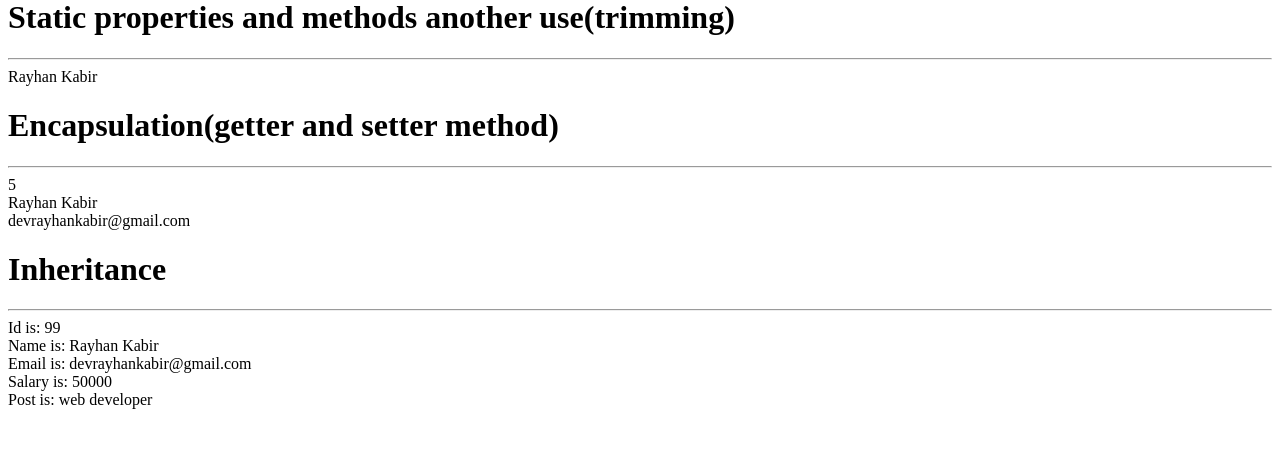
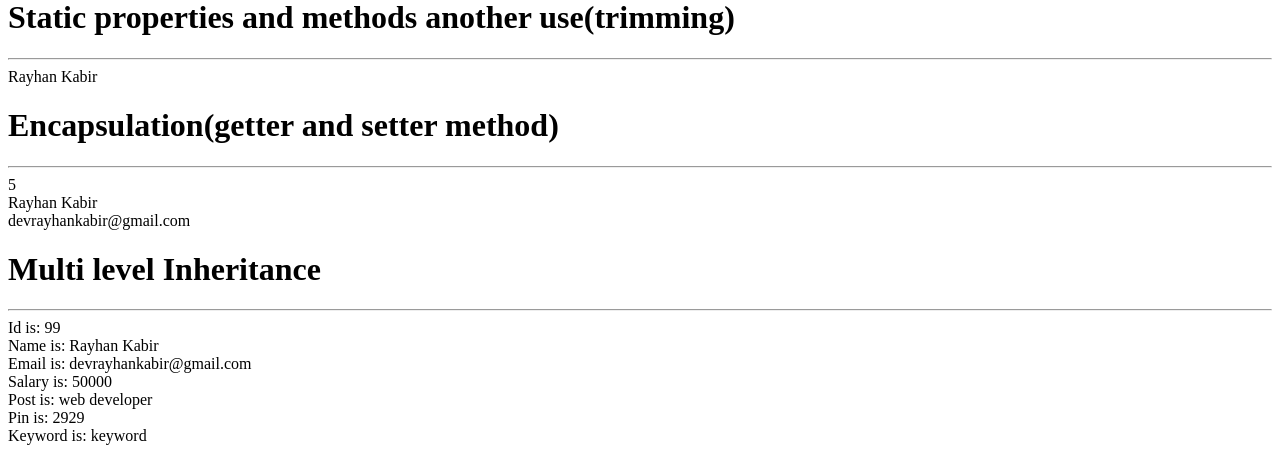
Before and after one commit to rayhankabir-me/object-oriented-php, a PHP site: page / in a window 1280 px wide. Shown: the part 872-1325 px from the top of the page. Before the commit the page ends 1281 px from the top, so only its background shows below. Run offline with PHP 8.4, Linux system fonts and the light colour scheme.

Commit message:
multi level inheritance

```diff
--- a/index.php
+++ b/index.php
@@ -247,7 +247,7 @@ echo $object->getEmail() . "<br>";
 
 ?>
 
-<h1>Inheritance</h1><hr>
+<h1>Multi level Inheritance</h1><hr>
 
 <?php
 class People{
@@ -256,7 +256,7 @@ class People{
     protected $name;
     protected $email;
 
-    public function showPeople($i, $n, $e){
+    protected function showPeople($i, $n, $e){   //make it protected if you don't want someone to access
 
         echo "Id is: ".$this->id = $i."<br>";
         echo "Name is: ".$this->name = $n."<br>";
@@ -269,7 +269,7 @@ class Employee extends People{
     private $salary;
     private $post;
 
-    public function showEmployee($i, $n, $e, $s, $p){
+    public function showEmployee($i, $n, $e, $s, $p){    //make it protected if you don't want someone to access, now it is public, so you can access.
 
         $this->showPeople($i, $n, $e);
         echo "Salary is: ".$this->salary = $s."<br>";
@@ -277,7 +277,20 @@ class Employee extends People{
     }
 }
 
-$object = new Employee;
-$object->showEmployee(99, "Rayhan Kabir", 'devrayhankabir@gmail.com',50000, 'web developer');
+class Manager extends Employee{
+
+    private $spin;
+    private $keyword;
+
+    public function showManager($i, $n, $e, $s, $p, $sp, $k){
+
+        $this->showEmployee($i, $n, $e, $s, $p);
+        echo "Pin is: ".$this->pin = $sp."<br>";
+        echo "Keyword is: ".$this->keyword = $k."<br>";
+    }
+}
+
+$object = new Manager;
+$object->showManager(99, "Rayhan Kabir", 'devrayhankabir@gmail.com',50000, 'web developer', 2929, 'keyword');
 
 ?>
```
